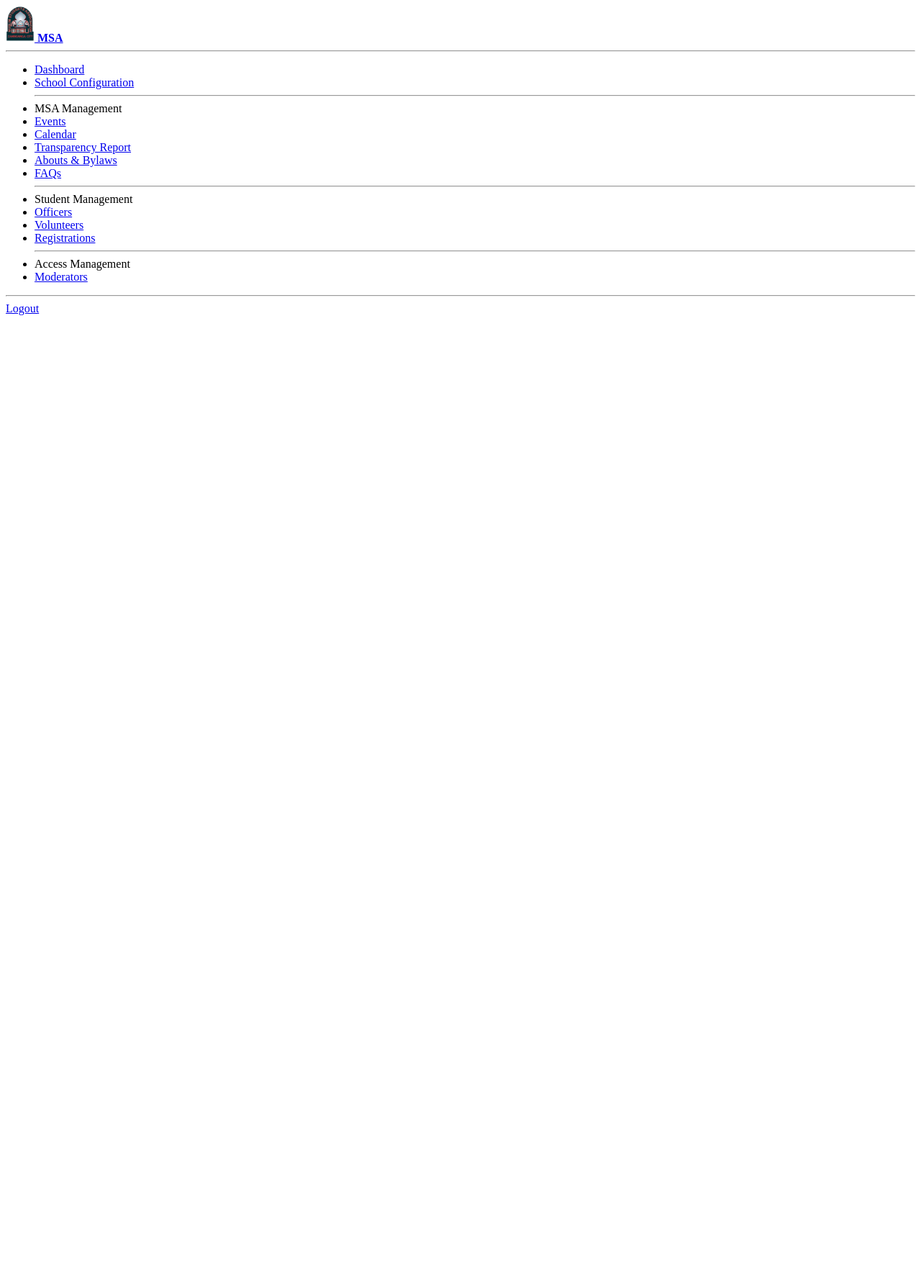
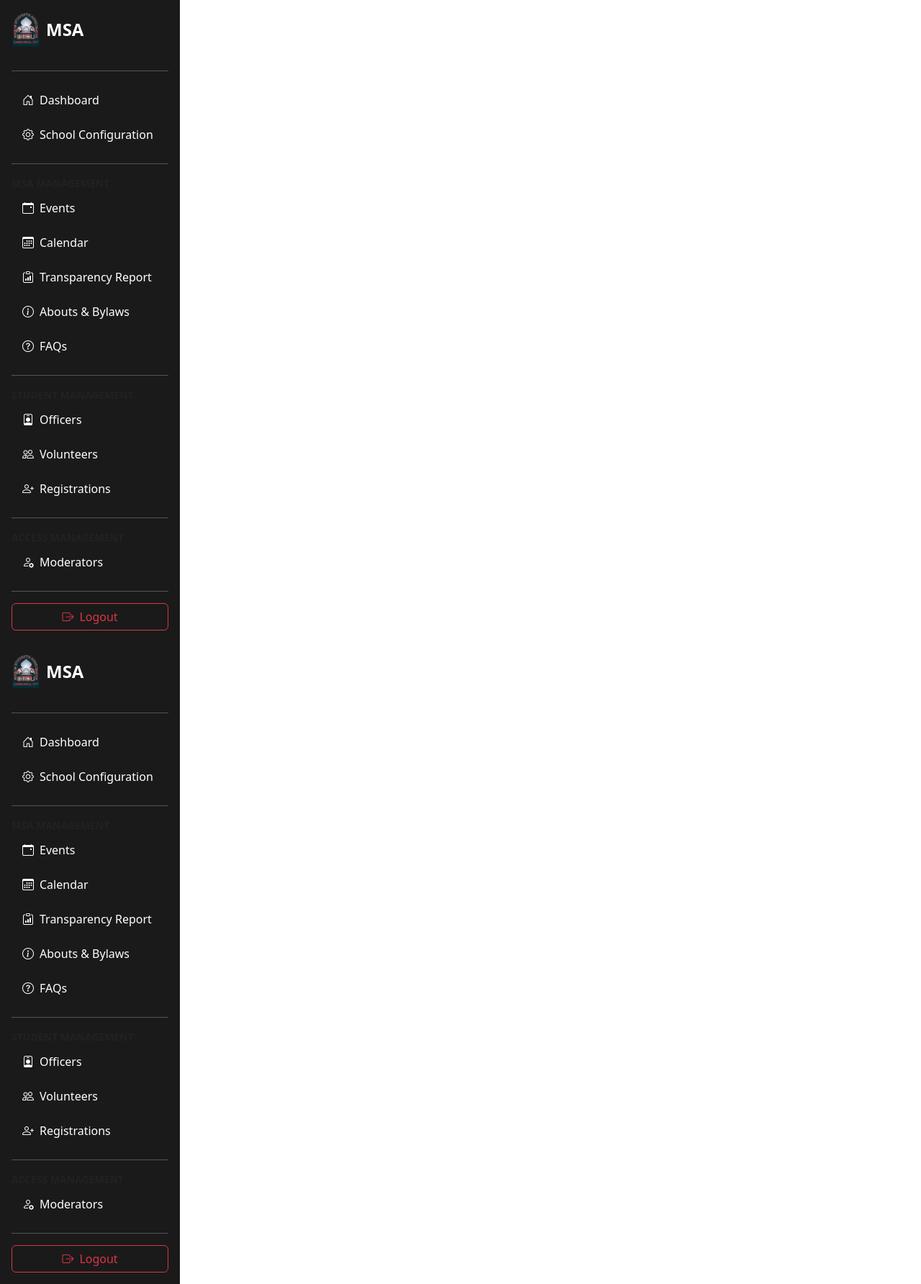
Before and after one commit to ashxeyn/msaconnect, a PHP site: page /includes/sideBar.php in a window 1280 px wide. Shown: the whole page at 72% size. Before the commit the page ends 438 px from the top, so only its background shows below. Run offline with PHP 8.4, Linux system fonts and the light colour scheme; some libraries are stand-ins or nearby versions; some web fonts are replaced.

Commit message:
Update sideBar.php
Maling file ng sidebar napush

```diff
--- a/includes/sideBar.php
+++ b/includes/sideBar.php
@@ -1,4 +1,9 @@
-<div class="d-flex flex-column flex-shrink-0 p-3 bg-dark text-white min-vh-100 sidebar" id="sidebar">
+<head>
+    <link rel="stylesheet" href="../css/sideBar.css">
+</head>
+<?php require_once 'head.php'; ?>
+
+<div class="d-flex flex-column flex-shrink-0 p-3 text-white bg-dark min-vh-100 sidebar" id="sidebar">
     <a href="#" class="d-flex align-items-center mb-3 text-white text-decoration-none logo-container">
         <img src="../assets/images/msa_logo.png" alt="MSA Logo" width="40" height="50" class="me-2 logo">
         <b><span class="fs-4 sidebar-text">MSA</span></b>
@@ -87,3 +92,98 @@
         </a>
     </div>
 </div>
+
+
+<head>
+    <link rel="stylesheet" href="../css/sideBar.css">
+</head>
+
+<div class="d-flex flex-column flex-shrink-0 p-3 text-white bg-dark min-vh-100 sidebar" id="sidebar">
+    <a href="#" class="d-flex align-items-center mb-3 text-white text-decoration-none logo-container">
+        <img src="../assets/images/msa_logo.png" alt="MSA Logo" width="40" height="50" class="me-2 logo">
+        <b><span class="fs-4 sidebar-text">MSA</span></b>
+    </a>
+    <hr class="text-white">
+
+    <ul class="nav nav-pills flex-column mb-auto">
+        <li class="nav-item">
+            <a href="#" data-section="dashboard" class="nav-link text-white d-flex align-items-center">
+                <i class="bi bi-house-door me-2"></i> <span class="sidebar-text">Dashboard</span>
+            </a>
+        </li>
+
+        <li class="nav-item">
+            <a href="#" data-section="school-config" class="nav-link text-white d-flex align-items-center">
+                <i class="bi bi-gear me-2"></i> <span class="sidebar-text">School Configuration</span>
+            </a>
+        </li>
+
+        <li>
+            <hr class="text-white">
+            <span class="text-uppercase text-muted small fw-bold sidebar-text">MSA Management</span>
+        </li>
+        <li class="nav-item">
+            <a href="#" data-section="events" class="nav-link text-white d-flex align-items-center">
+                <i class="bi bi-calendar-event me-2"></i> <span class="sidebar-text">Events</span>
+            </a>
+        </li>
+        <li class="nav-item">
+            <a href="#" data-section="calendar" class="nav-link text-white d-flex align-items-center">
+                <i class="bi bi-calendar3 me-2"></i> <span class="sidebar-text">Calendar</span>
+            </a>
+        </li>
+        <li class="nav-item">
+            <a href="#" data-section="transparency" class="nav-link text-white d-flex align-items-center">
+                <i class="bi bi-clipboard-data me-2"></i> <span class="sidebar-text">Transparency Report</span>
+            </a>
+        </li>
+        <li class="nav-item">
+            <a href="#" data-section="abouts" class="nav-link text-white d-flex align-items-center">
+                <i class="bi bi-info-circle me-2"></i> <span class="sidebar-text">Abouts & Bylaws</span>
+            </a>
+        </li>
+        <li class="nav-item">
+            <a href="#" data-section="faqs" class="nav-link text-white d-flex align-items-center">
+                <i class="bi bi-question-circle me-2"></i> <span class="sidebar-text">FAQs</span>
+            </a>
+        </li>
+
+        <li>
+            <hr class="text-white">
+            <span class="text-uppercase text-muted small fw-bold sidebar-text">Student Management</span>
+        </li>
+        <li class="nav-item">
+            <a href="#" data-section="officers" class="nav-link text-white d-flex align-items-center">
+                <i class="bi bi-person-badge me-2"></i> <span class="sidebar-text">Officers</span>
+            </a>
+        </li>
+        <li class="nav-item">
+            <a href="#" data-section="volunteers" class="nav-link text-white d-flex align-items-center">
+                <i class="bi bi-people me-2"></i> <span class="sidebar-text">Volunteers</span>
+            </a>
+        </li>
+        <li class="nav-item">
+            <a href="#" data-section="registrations" class="nav-link text-white d-flex align-items-center">
+                <i class="bi bi-person-plus me-2"></i> <span class="sidebar-text">Registrations</span>
+            </a>
+        </li>
+
+        <li>
+            <hr class="text-white">
+            <span class="text-uppercase text-muted small fw-bold sidebar-text">Access Management</span>
+        </li>
+        <li class="nav-item">
+            <a href="#" data-section="moderators" class="nav-link text-white d-flex align-items-center">
+                <i class="bi bi-person-gear me-2"></i> <span class="sidebar-text">Moderators</span>
+            </a>
+        </li>
+    </ul>
+
+    <hr class="text-white">
+
+    <div class="text-center">
+        <a href="../accounts/logout.php" class="btn btn-outline-danger w-100 d-flex align-items-center justify-content-center">
+            <i class="bi bi-box-arrow-right me-2"></i> <span class="sidebar-text">Logout</span>
+        </a>
+    </div>
+</div>
```
